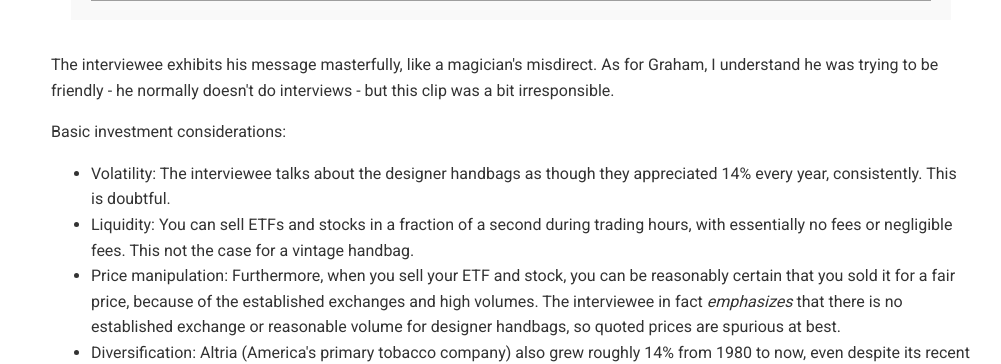
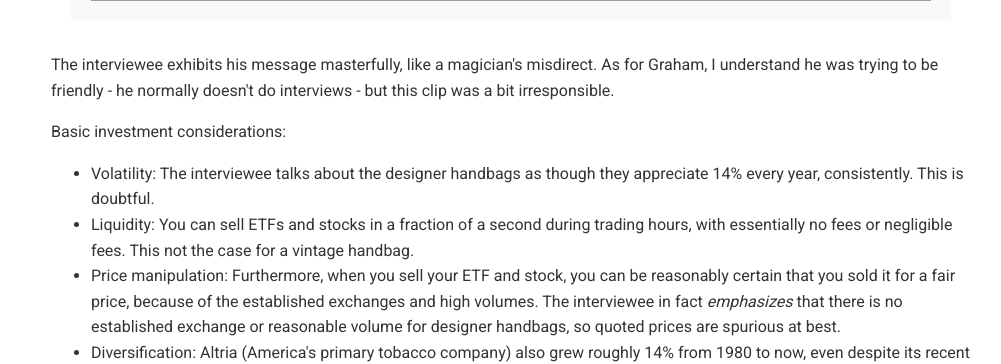
Before and after one commit to overheardonearth/overheardonearth.github.io, a Jekyll site: the page built from _posts/2019-08-19-financial-misdirection.html, in a window 1280 px wide. Shown: the part 831-1195 px from the top of the page, without its empty margins (129-1130 px from the left). Built offline with Jekyll 4.4.1, drawn with Linux system fonts in a browser that asks for light colours; comment, search, counter and statistics services are not loaded.

Commit message:
Update 2019-08-19-financial-misdirection.html

```diff
--- a/_posts/2019-08-19-financial-misdirection.html
+++ b/_posts/2019-08-19-financial-misdirection.html
@@ -15,7 +15,7 @@ The interviewee exhibits his message masterfully, like a magician's misdirect. A
 Basic investment considerations:
 
 <ul>
-<li> Volatility: The interviewee talks about the designer handbags as though they appreciated 14% every year, consistently. This is doubtful.
+<li> Volatility: The interviewee talks about the designer handbags as though they appreciate 14% every year, consistently. This is doubtful.
 <li> Liquidity: You can sell ETFs and stocks in a fraction of a second during trading hours, with essentially no fees or negligible fees. This not the case for a vintage handbag.
 <li> Price manipulation: Furthermore, when you sell your ETF and stock, you can be reasonably certain that you sold it for a fair price, because of the established exchanges and high volumes. The interviewee in fact <i>emphasizes</i> that there is no established exchange or reasonable volume for designer handbags, so quoted prices are spurious at best.
 <li> Diversification: Altria (America's primary tobacco company) also grew roughly 14% from 1980 to now, even despite its recent downturn. I doubt Graham would advise anyone of normal means to drop 100k into Altria stock.
```
